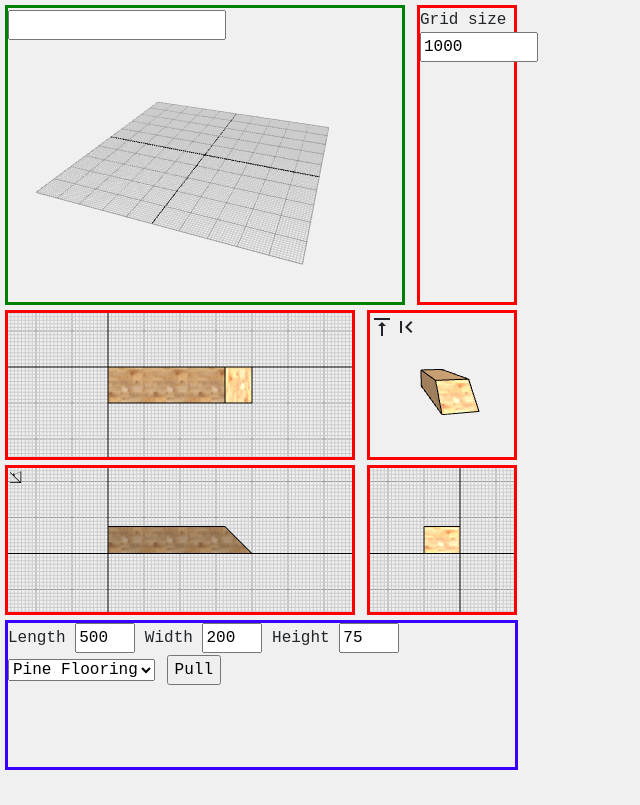
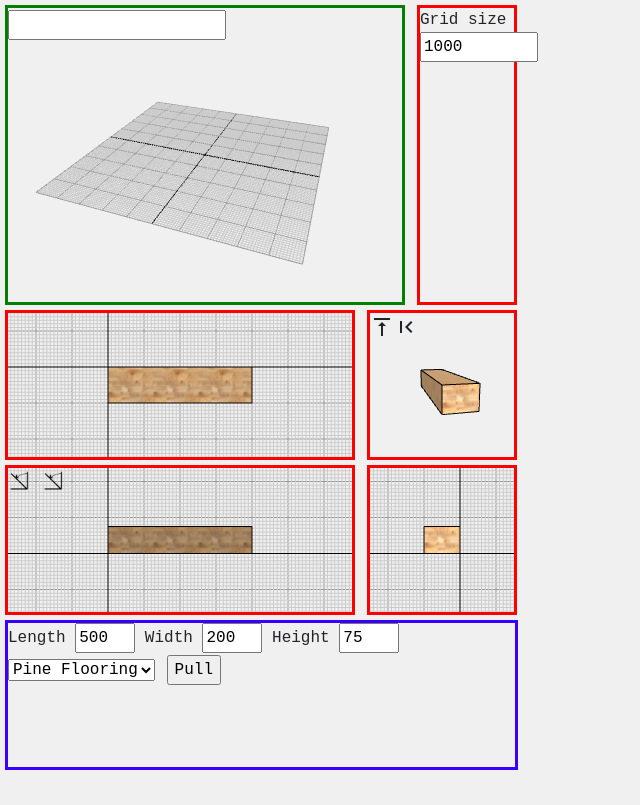
Before and after one commit to bgillock/woodwork, a website: page index.html in a window 1280 px wide. Both pictures are taken after a click on the picture 16 px from the left and 478 px from the top of the page. Shown: the whole page, without its empty margins (0-640 px from the left). Drawn offline with nearby package versions, Linux system fonts and the light colour scheme.

Commit message:
Support multiple cuts on same piece

```diff
--- a/cut.js
+++ b/cut.js
@@ -100,7 +100,8 @@
     window.addEventListener('load', onWindowLoad)
     document.getElementById('placehor').addEventListener('click', onPlaceClickHor)
     document.getElementById('placevert').addEventListener('click', onPlaceClickVert)
-    document.getElementById('frontbevel').addEventListener('click', onFrontBevelClick)
+    document.getElementById('frontbevelright').addEventListener('click', onFrontBevelRightClick)
+    document.getElementById('frontbevelleft').addEventListener('click', onFrontBevelLeftClick)
     document.onmousemove = function(e) {
             cursorX = e.pageX;
             cursorY = e.pageY;
@@ -130,10 +131,17 @@
     renderAssembly()
 }
 
-function onFrontBevelClick() {
+function onFrontBevelRightClick() {
+    var angle = Math.PI / 5
+
+    cutPiece.cut(SIDE.FRONTRIGHT, angle)
+    renderCut()
+}
+
+function onFrontBevelLeftClick() {
     var angle = Math.PI / 4
 
-    cutPiece.cut(SIDE.FRONT, angle)
+    cutPiece.cut(SIDE.FRONTLEFT, angle)
     renderCut()
 }
 
--- a/face.js
+++ b/face.js
@@ -8,6 +8,7 @@
         this.rotation = euler
         this.grain = grain
         this.geometry = new THREE.ShapeBufferGeometry(shape);
+        this.geometry.dynamic = true;
 
         // mesh
         this.mesh = new THREE.Mesh(this.geometry, this.grain.material)
@@ -19,11 +20,12 @@
         this.mesh.castShadow = false
         this.mesh.receiveShadow = true
 
-        // wireframe
+        this.updatePosition()
+            /*
             var geo = new THREE.EdgesGeometry(this.mesh.geometry); // or WireframeGeometry
             var mat = new THREE.LineBasicMaterial({ color: 0x000000, linewidth: 5 });
-        var wireframe = new THREE.LineSegments(geo, mat);
-        this.mesh.add(wireframe);
+            this.wireframe = new THREE.LineSegments(geo, mat);
+            this.mesh.add(this.wireframe);
 
             // Save actual points and normals for this face for other highlighting and hit testing
             this.points = []
@@ -43,7 +45,7 @@
                 var flipNormal = new THREE.Vector3(-newNormal.x, -newNormal.y, -newNormal.z)
                 this.normals.push(flipNormal)
             }
-
+            */
         this.mesh.userData = piece
         if (piece.object) piece.objects.push(this.mesh)
     }
@@ -62,6 +64,14 @@
         this.mesh.material = this.grain.material
     }
     updatePosition() {
+        // wireframe
+        var geo = new THREE.EdgesGeometry(this.mesh.geometry); // or WireframeGeometry
+        var mat = new THREE.LineBasicMaterial({ color: 0x000000, linewidth: 5 });
+        if (this.wireframe != null) this.mesh.remove(this.wireframe)
+
+        this.wireframe = new THREE.LineSegments(geo, mat);
+        this.mesh.add(this.wireframe);
+
         this.mesh.updateMatrixWorld();
         this.points = []
         this.normals = []
--- a/index.html
+++ b/index.html
@@ -26,7 +26,8 @@
 </div>
 <div id="cutfront">
     <div style="position: absolute; margin-right: 2px; margin-top: 2px; z-index:265">
-        <img id="frontbevel" src="images/Bevel.png" height="16" width="16"></img>
+        <img id="frontbevelleft" src="images/Bevel.png" height="24" width="24"></img>
+        <img id="frontbevelright" src="images/Bevel.png" height="24" width="24"></img>
     </div>
 </div>
 <div id="cutright"></div>
--- a/piece.js
+++ b/piece.js
@@ -34,16 +34,71 @@
     return shape
 }
 
+function cutGeometryXMin(face, x) {
+    for (var i = 0; i < face.geometry.attributes.position.length; i += 3) {
+        if (face.geometry.attributes.position.array[i] < x) {
+            face.geometry.attributes.position.array[i] = x;
+        }
+    }
+    face.geometry.verticesNeedUpdate = true
+    face.updatePosition()
+    face.geometry.attributes.position.needsUpdate = true
+}
+
+function cutGeometryXMax(position, x) {
+    for (var i = 0; i < face.geometry.attributes.position.length; i += 3) {
+        if (face.geometry.attributes.position.array[i] > x) {
+            face.geometry.attributes.position.array[i] = x;
+        }
+    }
+    face.geometry.attributes.position.needsUpdate = true
+    face.updatePosition()
+    face.geometry.attributes.position.needsUpdate = true
+
+}
+
+function cutGeometryXMinAngle(position, a) {
+    var maxy = 0;
+    for (var i = 0; i < face.geometry.attributes.position.length; i += 3) {
+        if (face.geometry.attributes.position.array[i + 1] > maxy) {
+            maxy = face.geometry.attributes.position.array[i + 1]
+        }
+    }
+    // a = angle of cut (from length axis, 90 = straight cut)
+    face.geometry.attributes.position.array[3] = (maxy / Math.tan(a))
+    face.geometry.attributes.position.needsUpdate = true
+    face.updatePosition()
+    face.geometry.attributes.position.needsUpdate = true
+}
+
+function cutGeometryXMaxAngle(face, a) {
+    var maxy = 0
+    var maxx = 0
+    for (var i = 0; i < face.geometry.attributes.position.length; i += 3) {
+        if (face.geometry.attributes.position.array[i + 1] > maxy) {
+            maxy = face.geometry.attributes.position.array[i + 1]
+        }
+        if (face.geometry.attributes.position.array[i] > maxx) {
+            maxx = face.geometry.attributes.position.array[i]
+        }
+    }
+    // a = angle of cut (from length axis, 90 = straight cut)
+    face.geometry.attributes.position.array[6] = maxx - (maxy / Math.tan(a))
+    face.geometry.attributes.position.needsUpdate = true
+    face.updatePosition()
+    face.geometry.attributes.position.needsUpdate = true
+}
+
 function inBox(p, b) {
     return ((p.x >= b.min.x) && (p.x <= b.max.x) && (p.z >= b.min.z) && (p.z <= b.max.z))
 }
 var SIDE = {
-    TOP: 0,
-    BOTTOM: 1,
-    FRONT: 2,
-    BACK: 3,
-    LEFT: 4,
-    RIGHT: 5
+    TOPLEFT: 0,
+    TOPRIGHT: 1,
+    FRONTLEFT: 2,
+    FRONTRIGHT: 3,
+    RIGHTRIGHT: 4,
+    RIGHTLEFT: 5
 }
 
 function faceCloseTo(face, objects, distance) {
@@ -212,43 +267,59 @@
             // for every edge on every face, see it if intersects with a another mesh
             // if (this.back.intersects(objects)) return false;
     }
-
     cut(side, angle) {
         switch (side) {
-            case SIDE.FRONT:
+            case SIDE.FRONTRIGHT:
                 var size = this.size.clone()
-                this.group.remove(this.top.mesh)
-                this.top = new Face(this, rectangle(size.x - (size.y / Math.tan(angle)), size.z),
-                        this.top.origin.clone(),
-                        this.top.rotation.clone(),
-                        this.top.grain) // top
-                this.group.add(this.top.mesh)
+                cutGeometryXMax(this.top.geometry.attributes.position, size.x - (size.y / Math.tan(angle)))
+                this.top.geometry.verticesNeedUpdate = true
+                this.top.updatePosition()
 
-                this.group.remove(this.front.mesh)
-                this.front = new Face(this, cutShapeEnd(size.x, size.y, angle),
-                        this.front.origin.clone(),
-                        this.front.rotation.clone(),
-                        this.front.grain) // front
-                this.group.add(this.front.mesh)
+                cutGeometryXMaxAngle(this.front.geometry.attributes.position, angle)
+                this.front.geometry.verticesNeedUpdate = true
+                this.front.updatePosition()
 
-                this.group.remove(this.back.mesh)
-                this.back = new Face(this, cutShapeStart(size.x, size.y, angle),
-                        this.back.origin.clone(),
-                        this.back.rotation.clone(),
-                        this.back.grain) // back
-                this.group.add(this.back.mesh)
+                cutGeometryXMinAngle(this.back.geometry.attributes.position, angle)
+                this.back.geometry.verticesNeedUpdate = true
+                this.back.updatePosition()
 
                 this.group.remove(this.right.mesh)
                 var rotation = this.right.rotation.clone()
-                rotation.x = -angle
+                rotation.x = -(Math.PI / 2 - angle) // other side of 90
                 rotation.order = 'YXZ'
                 this.right = new Face(this, rectangle(size.z, size.y / Math.sin(angle)),
                         this.right.origin.clone(),
                         rotation,
-                        this.right.grain) // back
+                        this.right.grain) // right
                 this.group.add(this.right.mesh)
+                break
 
+            case SIDE.FRONTLEFT:
+                var size = this.size.clone()
+                cutGeometryXMin(this.top.geometry.attributes.position, (size.y / Math.tan(angle)))
+                this.top.geometry.verticesNeedUpdate = true
+                this.top.updatePosition()
+
+                cutGeometryXMinAngle(this.front.geometry.attributes.position, angle)
+                this.front.geometry.verticesNeedUpdate = true
+                this.front.updatePosition()
+
+                cutGeometryXMaxAngle(this.back.geometry.attributes.position, angle)
+                this.back.geometry.verticesNeedUpdate = true
+                this.back.updatePosition()
+
+
+                this.group.remove(this.left.mesh)
+                var rotation = this.left.rotation.clone()
+                rotation.x = -(Math.PI / 2 - angle) // other side of 90
+                rotation.order = 'YXZ'
+                this.left = new Face(this, rectangle(size.z, size.y / Math.sin(angle)),
+                        this.left.origin.clone(),
+                        rotation,
+                        this.left.grain) // left
+                this.group.add(this.left.mesh)
                 break
+
         }
     }
 
```
Lines whose indentation alone changed are shown as unchanged.
